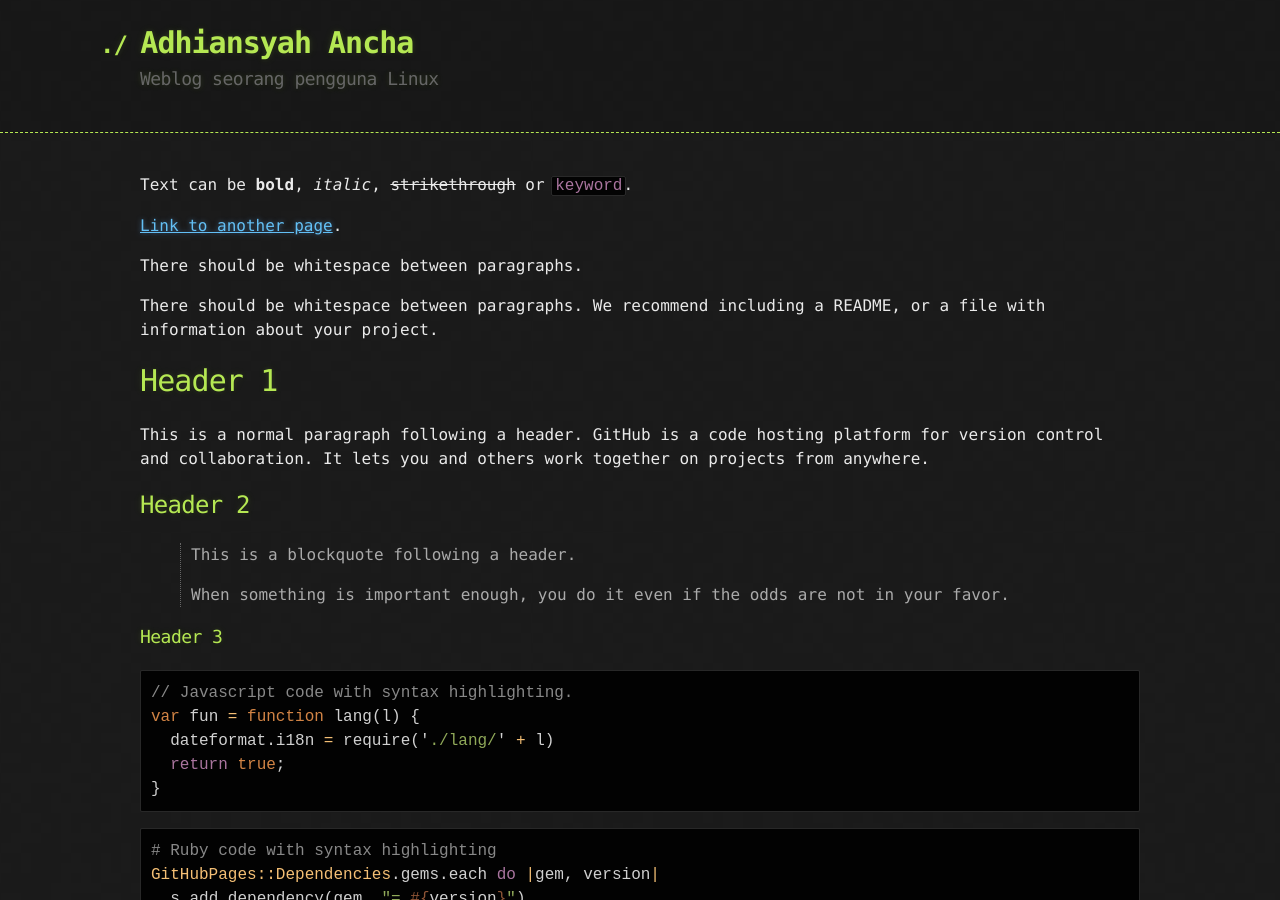
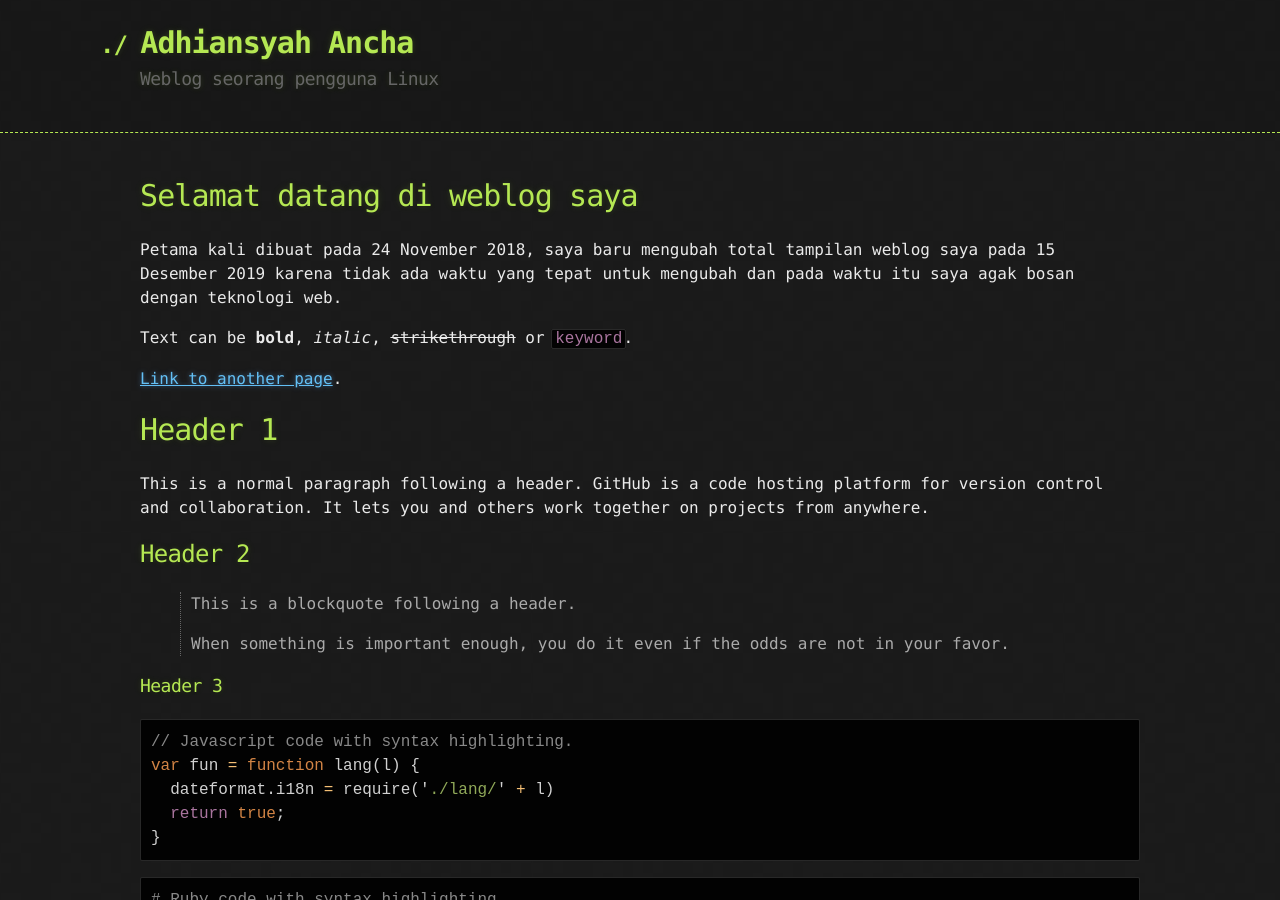
Before and after one commit to adhiansyah/adhiansyah.github.io, a Jekyll site: the page built from index.md, in a window 1280 px wide and 900 px high. Built offline with Jekyll 4.4.1, drawn with Linux system fonts in a browser that asks for light colours; our own code applies the rules of GitHub Pages for plain Markdown files.

Commit message:
Update index.md

```diff
--- a/index.md
+++ b/index.md
@@ -2,13 +2,12 @@
 layout: default
 ---
 
+# Selamat datang di weblog saya
+Petama kali dibuat pada 24 November 2018, saya baru mengubah total tampilan weblog saya pada 15 Desember 2019 karena tidak ada waktu yang tepat untuk mengubah dan pada waktu itu saya agak bosan dengan teknologi web.
+
 Text can be **bold**, _italic_, ~~strikethrough~~ or `keyword`.
 
 [Link to another page](./another-page.html).
-
-There should be whitespace between paragraphs.
-
-There should be whitespace between paragraphs. We recommend including a README, or a file with information about your project.
 
 # Header 1
 
```
